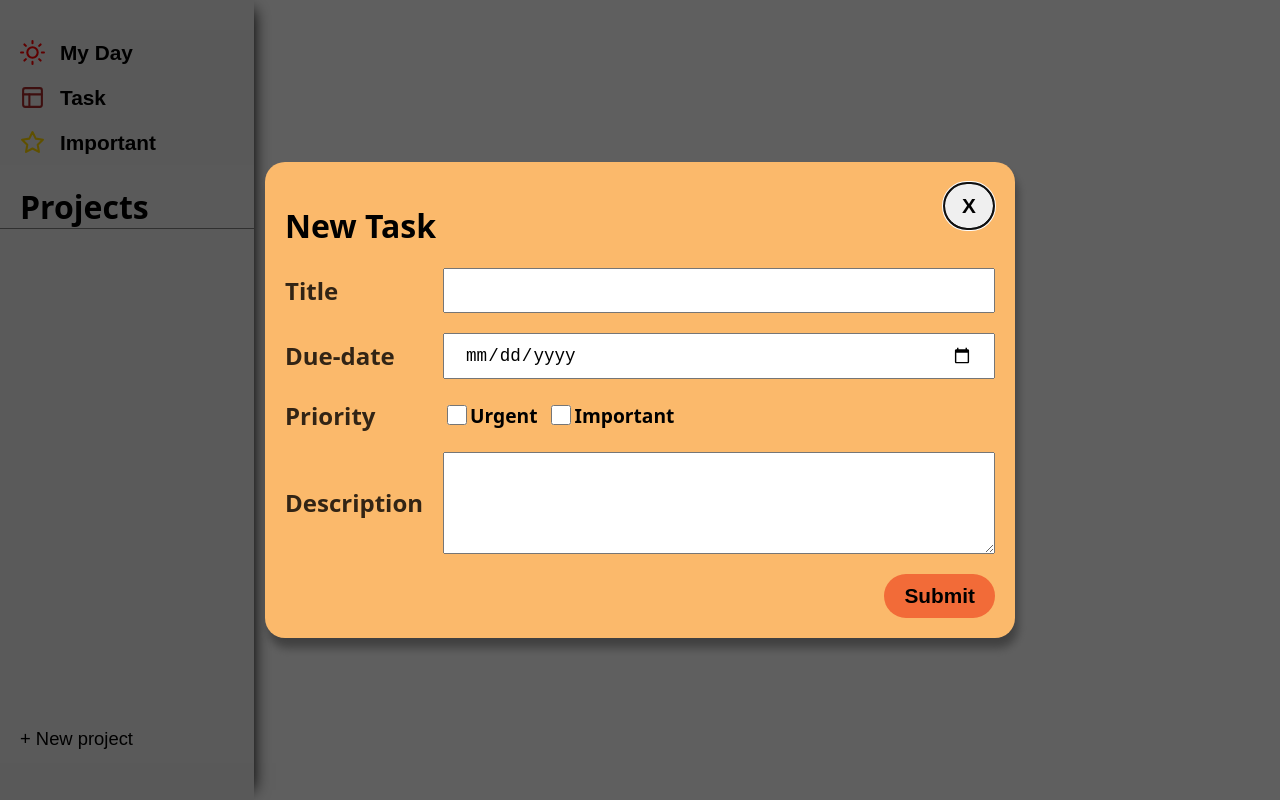
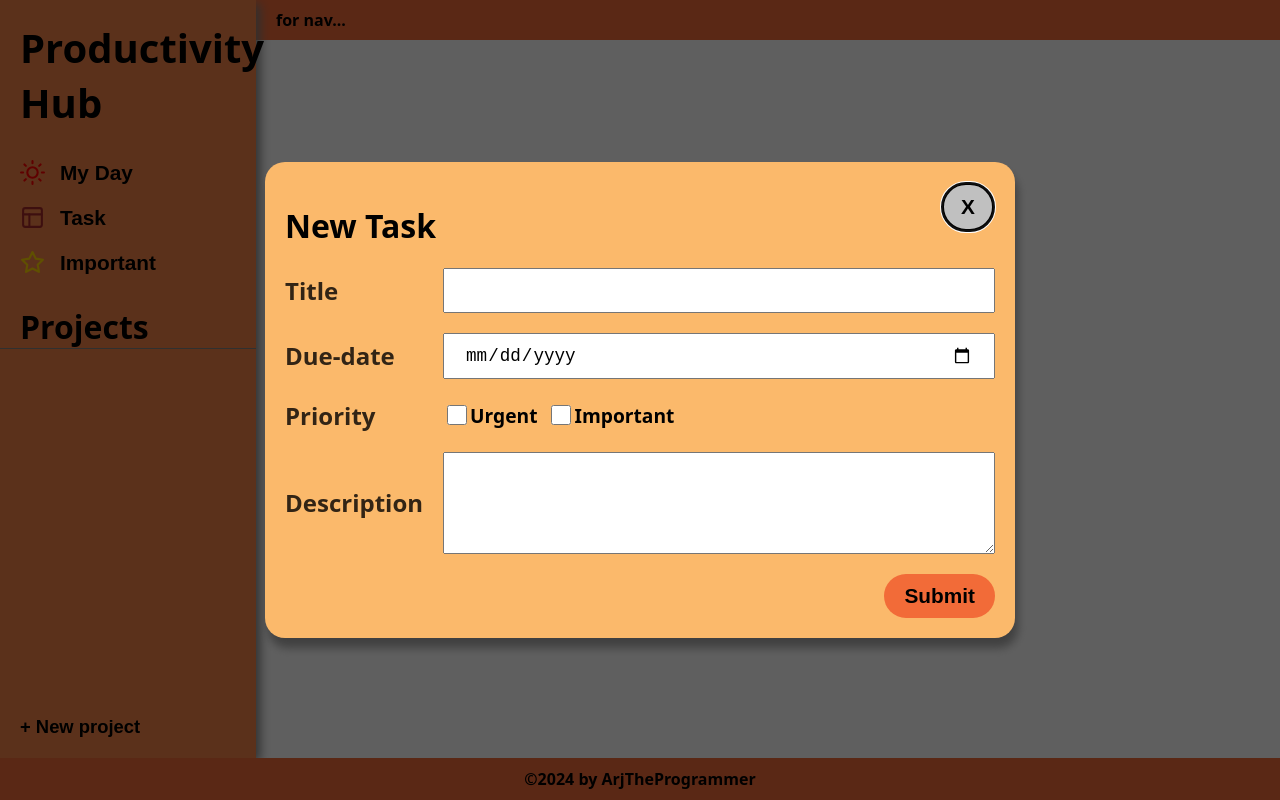
Before and after one commit to ArjTheProgrammer/top-todo-list, a website built with webpack: page src/index.html in a window 1280 px wide. Built offline with nearby package versions, Linux system fonts and the light colour scheme.

Commit message:
Add the footer, header, and brand

```diff
--- a/src/index.html
+++ b/src/index.html
@@ -6,8 +6,12 @@
     <title>Todo List</title>
 </head>
 <body>
-    <nav>
-        <button class="my-day-nav">
+    <header>
+        for nav...
+    </header>
+    <aside>
+        <span>Productivity Hub</span>
+        <button class="my-day-aside">
             <svg viewBox="0 0 24 24" fill="none" stroke="red" stroke-width="2" stroke-linecap="round" stroke-linejoin="round">
                 <circle cx="12" cy="12" r="5"></circle>
                 <line x1="12" y1="1" x2="12" y2="3"></line>
@@ -21,7 +25,7 @@
               </svg>
             My Day
         </button>
-        <button class="task-nav">
+        <button class="task-aside">
             <svg xmlns="http://www.w3.org/2000/svg" viewBox="0 0 24 24" fill="none" stroke="brown" stroke-width="2" stroke-linecap="round" stroke-linejoin="round">
                 <rect x="3" y="3" width="18" height="18" rx="2" ry="2"></rect>
                 <line x1="3" y1="9" x2="21" y2="9"></line>
@@ -29,13 +33,13 @@
               </svg>
             Task
         </button>
-        <button class="important-nav">
+        <button class="important-aside">
             <svg xmlns="http://www.w3.org/2000/svg" viewBox="0 0 24 24" fill="none" stroke="#ffd700" stroke-width="2" stroke-linecap="round" stroke-linejoin="round">
                 <polygon points="12 2 15.09 8.26 22 9.27 17 14.14 18.18 21.02 12 17.77 5.82 21.02 7 14.14 2 9.27 8.91 8.26 12 2"/>
               </svg>
             Important
         </button>
-        <div class="project-nav">
+        <div class="project-aside">
             <h1>Projects</h1>
             <div class="project-container">
 
@@ -44,8 +48,11 @@
                 + New project
             </button>
         </div>
-    </nav>
+    </aside>
     <main>
     </main>
+    <footer>
+        ©2024 by ArjTheProgrammer
+    </footer>
 </body>
 </html>
--- a/src/style.css
+++ b/src/style.css
@@ -36,21 +36,54 @@ body {
   font-family: system-ui, -apple-system, BlinkMacSystemFont, "Segoe UI", Roboto,
     Oxygen, Ubuntu, Cantarell, "Open Sans", "Helvetica Neue", sans-serif;
   display: grid;
+  grid-template-areas:
+    "aside header"
+    "aside main"
+    "footer footer";
   grid-template-columns: 1fr 4fr;
-  gap: 10px;
+  grid-template-rows: auto 1fr;
   background-color: var(--neutral-color-100);
   color: var(--neutral-color);
 }
 
-nav {
-  padding: 30px 0px;
+header {
+  grid-area: header;
+  display: flex;
+  height: 20px;
+  padding: 10px 20px;
+}
+
+footer {
+  grid-area: footer;
+  justify-content: center;
+  padding: 10px 20px;
+}
+
+header,
+footer {
+  display: flex;
+  align-items: center;
+  background-color: var(--primary-color);
+  font-weight: 600;
+}
+
+aside {
+  grid-area: aside;
+  padding-top: 20px;
   display: flex;
   flex-direction: column;
-  background-color: var(--neutral-color-300);
-  box-shadow: 10px 0 15px -10px var(--neutral-color);
+  background-color: var(--primary-color-400);
+  box-shadow: 4px 4px 10px var(--neutral-color-600);
+}
+aside > span {
+  font-size: 2.5rem;
+  font-weight: 800;
+  width: 200px;
+  padding-left: 20px;
+  padding-bottom: 20px;
 }
 
-nav > button {
+aside > button {
   display: flex;
   font-size: 1.3rem;
   align-items: center;
@@ -59,25 +92,27 @@ nav > button {
   font-weight: 750;
   border: none;
   width: 100%;
+  background-color: var(--primary-color-400);
 }
 
-nav > button:hover {
-  background-color: var(--neutral-color-400);
+aside > button:hover {
+  color: var(--neutral-color-150);
+  background-color: var(--primary-color);
 }
 
-nav > button > svg {
+aside > button > svg {
   height: 25px;
   width: auto;
 }
 
-.project-nav {
+.project-aside {
   display: flex;
   flex-direction: column;
   flex-grow: 1;
   position: relative;
 }
 
-.project-nav > h1 {
+.project-aside > h1 {
   font-size: 2rem;
   font-weight: 800;
   padding-left: 20px;
@@ -85,7 +120,7 @@ nav > button > svg {
   border-bottom: 1px solid var(--neutral-color-600);
 }
 
-.project-nav > .project-add {
+.project-aside > .project-add {
   background: none;
   border: none;
   display: flex;
@@ -94,14 +129,17 @@ nav > button > svg {
   position: absolute;
   bottom: 0;
   width: 100%;
+  font-weight: 700;
 }
 
-.project-nav > .project-add:hover {
-  background-color: var(--neutral-color-400);
+.project-aside > .project-add:hover {
+  color: var(--neutral-color-150);
+  background-color: var(--primary-color);
 }
 
 /*main*/
 main {
+  grid-area: main;
 }
 
 .taskInputButton {
@@ -148,6 +186,12 @@ dialog > form > :nth-child(2) {
   font-weight: 700;
   font-size: 1.3rem;
   position: absolute;
+  background-color: var(--neutral-color-500);
+  border: 3px solid var(--neutral-color);
+}
+
+dialog > form > :nth-child(2):hover {
+  background-color: var(--neutral-color-400);
 }
 
 form > .form-container {
@@ -180,6 +224,10 @@ form > :last-child {
   background-color: var(--primary-color);
 }
 
+form > :last-child:hover {
+  background-color: var(--primary-color-400);
+}
+
 .form-container > .prio-container {
   display: flex;
 }
@@ -189,6 +237,10 @@ form > :last-child {
   width: 20px;
 }
 
+.form-container > .prio-container > input:hover {
+  cursor: pointer;
+}
+
 .form-container > .prio-container > label {
   padding-right: 10px;
   font-weight: 700;
```
